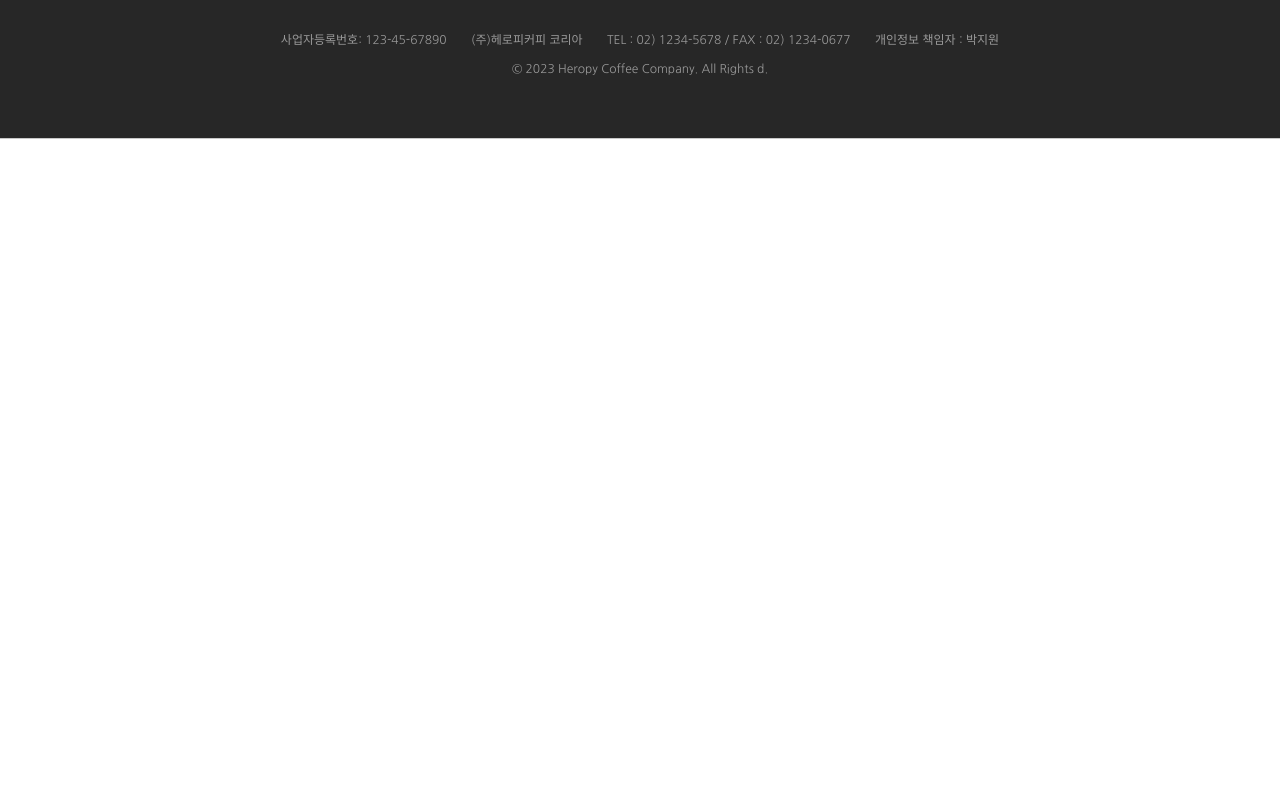
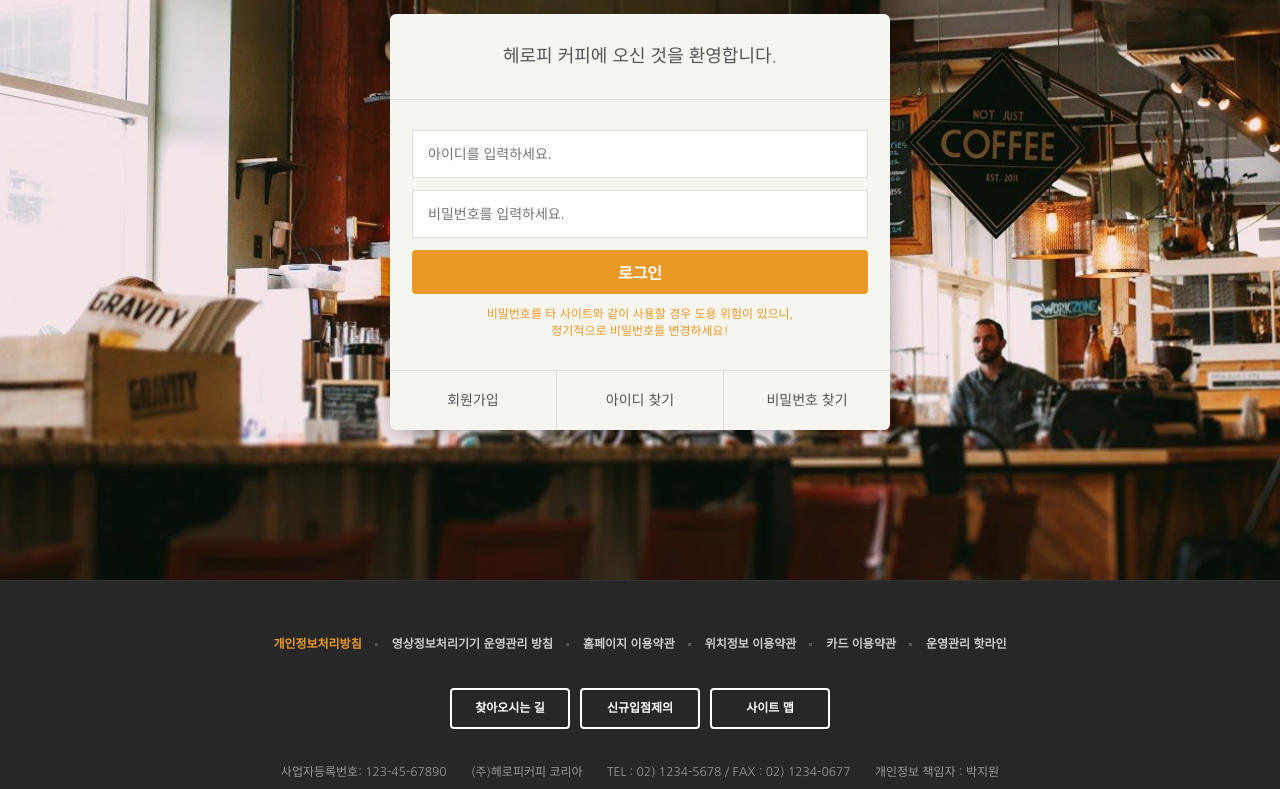
Before and after one commit to kio2317/coffee_page, a plain HTML site: page signin/index.html in a window 1280 px wide. Shown: the part 272-1061 px from the top of the page. Before the commit the page ends 800 px from the top, so only its background shows below. Drawn offline with nearby package versions, Linux system fonts and the light colour scheme.

Commit message:
로그인 추가

```diff
--- a/css/common.css
+++ b/css/common.css
@@ -271,3 +271,19 @@ footer .copyright{
 footer .logo{
   margin: 30px auto 0;
 }
+
+/* signin CSS button */
+.btn.btn--primary{
+  color: #fff;
+  background-color: #EA9926;
+  border: none;
+}
+.btn.btn.btn--primary:hover{
+  background-color: #cc8823;
+}
+.btn.block{
+  width: 100%;
+}
+.btn{
+  width: 120px;
+}
--- a/css/signin.css
+++ b/css/signin.css
@@ -0,0 +1,68 @@
+.signin{
+  margin-top: 120px;
+  padding: 100px 0 150px;
+  background-image: url(../images/signin_bg.jpg);
+  background-attachment: fixed;
+  background-repeat: no-repeat;
+  background-position: center;
+  background-size: cover;
+}
+.signin h1{
+  color: #fff;
+  font-size: 30px;
+  font-weight: 700;
+  text-align: center;
+  margin-bottom: 24px;
+}
+.signin__card{
+  width: 500px;
+  margin: 0 auto;
+  border-radius: 6px;
+  background-color: #f6f5f0;
+  box-shadow: 2px 2px 20px rgba( 0, 0, 0,  .3);
+  color: #555;
+}
+/* 로그인 카드 목록 */
+.signin__card h2{
+  padding: 30px;
+  font-size: 18px;
+  text-align: center;
+  border-bottom: 1px solid #ddd;
+}
+.signin__card form{
+  padding: 30px 22px;
+}
+.signin__card form input{
+  width: 100%;
+  margin-bottom: 12px;
+  padding: 15px;
+  border: 1px solid #ddd;
+  outline: none;
+  box-sizing: border-box;
+  font-size: 14px;
+}
+.signin__card form p{
+  margin-top: 12px;
+  font-size: 12px;
+  color: #EA9926;
+  text-align: center;
+}
+.signin__card .actions{
+  display: flex;
+  border-top: 1px solid #ddd;
+}
+.signin__card .actions a{
+  flex-grow: 1;
+  flex-basis: 0;
+  text-align: center;
+  padding: 20px;
+  color: #555;
+  font-size: 14px;
+  border-right: 1px solid #ddd;
+}
+.signin__card .actions a:hover{
+  text-decoration: underline;
+}
+.signin__card .actions a:last-child{
+  border-right: none;
+}
--- a/signin/index.html
+++ b/signin/index.html
@@ -370,7 +370,28 @@
       </li>
     </ul>
     </div>
-
+  </header>
+  <!-- Signin -->
+  <section class="signin">
+    <h1>로그인</h1>
+    <div class="signin__card">
+      <h2>헤로피 커피에 오신 것을 환영합니다.</h2>
+      <form>
+        <input type="text" placeholder="아이디를 입력하세요."/>
+        <input type="text" placeholder="비밀번호를 입력하세요."/>
+        <button type="submit" class="btn btn--primary block">로그인</button>
+        <p>
+          비밀번호를 타 사이트와 같이 사용할 경우 도용 위험이 있으니,<br />
+          정기적으로 비밀번호를 변경하세요!
+        </p>
+      </form>
+      <div class="actions">
+        <a href="javascript:void(0)">회원가입</a>
+        <a href="javascript:void(0)">아이디 찾기</a>
+        <a href="javascript:void(0)">비밀번호 찾기</a>
+      </div>
+    </div>
+  </section>
   <!-- Footer -->
   <footer>
     <div class="inner">
```
